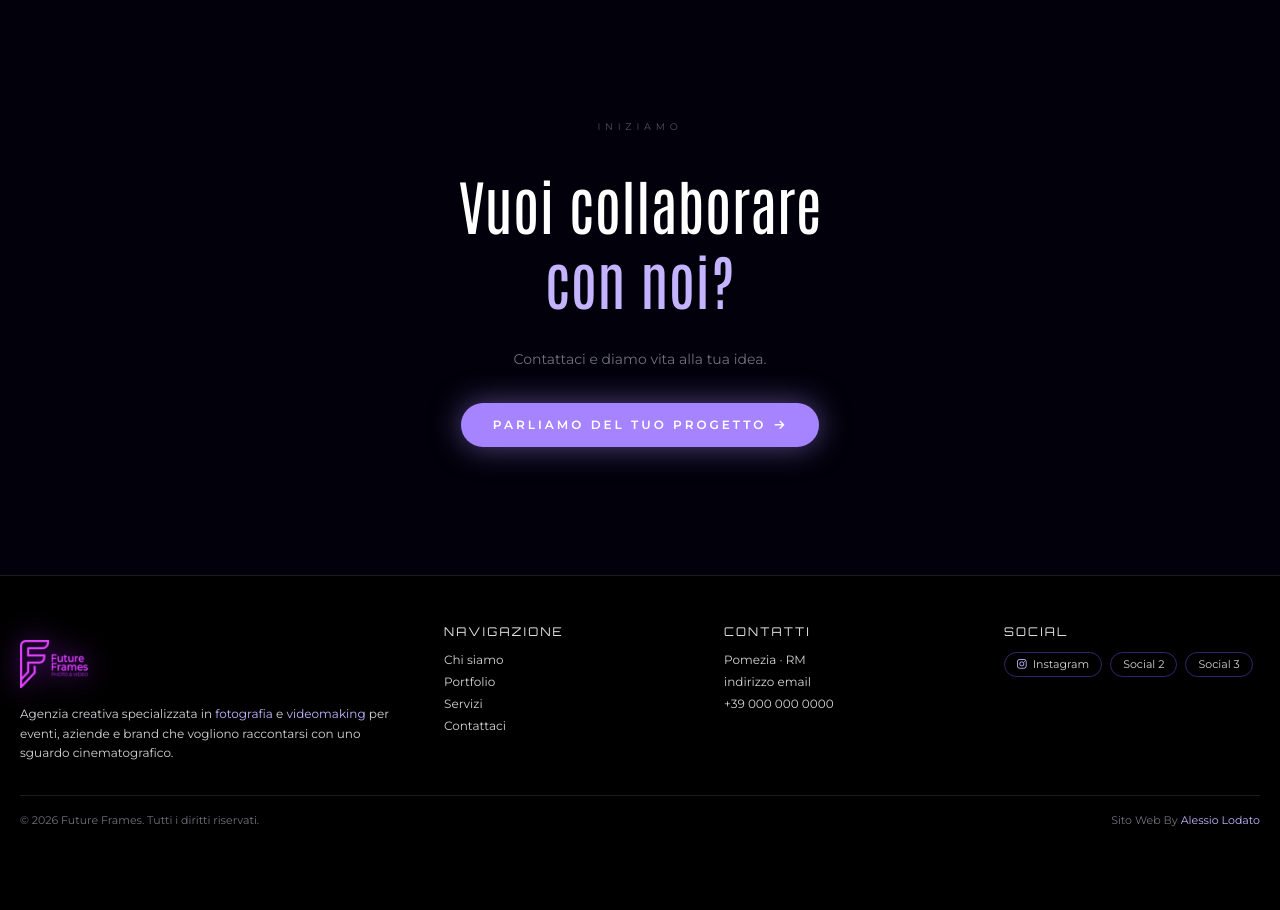
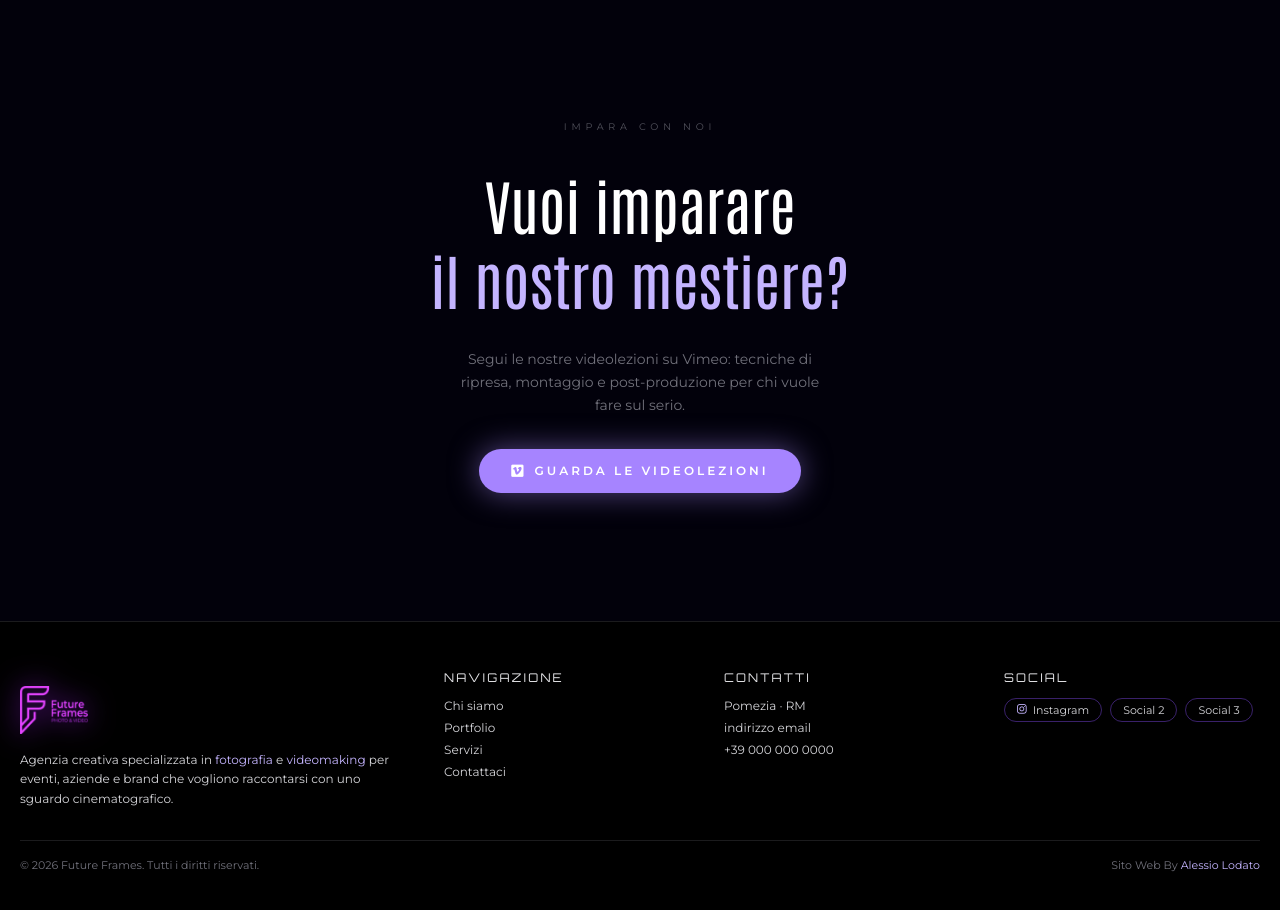
Before and after one commit to alelodato/future-frames-next, a Next.js app: page /servizi in a window 1280 px wide. Shown: the part 5640-6550 px from the top of the page. Before the commit the page ends 6516 px from the top, so only its background shows below. Built offline with nearby package versions, Linux system fonts and the light colour scheme; some icons are missing.

Commit message:
aggiunto cta videolezioni alla pagina servizi

```diff
--- a/src/app/portfolio/page.jsx
+++ b/src/app/portfolio/page.jsx
@@ -221,7 +221,6 @@ function buildPanels(projects) {
   return panels;
 }
 
-// ─── Horizontal track ─────────────────────────────────────────
 function HorizontalPortfolio({ projects }) {
   const sectionRef = useRef(null);
   const trackRef = useRef(null);
@@ -284,7 +283,7 @@ function HorizontalPortfolio({ projects }) {
             <p className="mt-4 font-montserrat text-sm md:text-base text-zinc-400 tracking-[0.15em]">
               Storie raccontate attraverso il movimento
             </p>
-            <div className="mt-8 flex items-center justify-center gap-6">
+            {/*<div className="mt-8 flex items-center justify-center gap-6">
               <div className="text-center">
                 <p className="font-antonio text-3xl text-white">{projects.length}</p>
                 <p className="font-montserrat text-[0.55rem] uppercase tracking-[0.3em] text-zinc-500 mt-0.5">Progetti</p>
@@ -294,7 +293,7 @@ function HorizontalPortfolio({ projects }) {
                 <p className="font-antonio text-3xl text-white">{panels.length}</p>
                 <p className="font-montserrat text-[0.55rem] uppercase tracking-[0.3em] text-zinc-500 mt-0.5">Sequenze</p>
               </div>
-            </div>
+            </div> */}
           </div>
 
           {/* Scroll hint */}
@@ -322,11 +321,48 @@ function HorizontalPortfolio({ projects }) {
   );
 }
 
-// ─── Mobile: griglia verticale ────────────────────────────────
+// ─── PATTERN MOBILE A: 1 grande + 2 sotto ─────────────────────
+function MobilePatternA({ projects }) {
+  const [p1, p2, p3] = projects;
+  return (
+    <div className="flex flex-col gap-0.5">
+      <ProjectCard project={p1} className="w-full h-[70vw]" />
+      <div className="flex gap-0.5">
+        {p2 && <ProjectCard project={p2} className="flex-1 h-[45vw]" />}
+        {p3 && <ProjectCard project={p3} className="flex-1 h-[45vw]" />}
+      </div>
+    </div>
+  );
+}
+
+// ─── PATTERN MOBILE B: due affiancati con altezza piena ──────
+function MobilePatternB({ projects }) {
+  const [p1, p2] = projects;
+  return (
+    <div className="flex gap-0.5 h-[75vw]">
+      {p1 && <ProjectCard project={p1} className="flex-1 h-full" />}
+      {p2 && <ProjectCard project={p2} className="flex-1 h-full" />}
+    </div>
+  );
+}
+
+// ─── PATTERN MOBILE C: tre affiancati ────────────────────────
+function MobilePatternC({ projects }) {
+  const [p1, p2, p3] = projects;
+  return (
+    <div className="flex gap-0.5 h-[55vw]">
+      {p1 && <ProjectCard project={p1} className="flex-1 h-full" />}
+      {p2 && <ProjectCard project={p2} className="flex-1 h-full" />}
+      {p3 && <ProjectCard project={p3} className="flex-1 h-full" />}
+    </div>
+  );
+}
+
 function MobilePortfolio({ projects }) {
   const panels = buildPanels(projects);
   return (
     <div className="md:hidden">
+      {/* Hero */}
       <section className="relative h-screen overflow-hidden flex items-center justify-center">
         <video src="/videos/ToyotaXReply.mp4" autoPlay muted loop playsInline
           className="absolute inset-0 h-full w-full object-cover opacity-50"
@@ -348,16 +384,20 @@ function MobilePortfolio({ projects }) {
           </div>
         </div>
       </section>
-      <div className="space-y-1">
-        {projects.map((p) => (
-          <ProjectCard key={p.id} project={p} className="w-full h-[60vw] min-h-[280px]" />
-        ))}
+
+      {/* Pannelli con pattern */}
+      <div className="flex flex-col gap-0.5">
+        {panels.map((panel, i) => {
+          if (panel.type === "A") return <MobilePatternA key={i} projects={panel.projects} />;
+          if (panel.type === "B") return <MobilePatternB key={i} projects={panel.projects} />;
+          if (panel.type === "C") return <MobilePatternC key={i} projects={panel.projects} />;
+          return null;
+        })}
       </div>
     </div>
   );
 }
 
-// ─── PAGE ─────────────────────────────────────────────────────
 export default function Portfolio() {
   const [projects, setProjects] = useState([]);
   const [loading, setLoading] = useState(true);
@@ -399,17 +439,12 @@ export default function Portfolio() {
         <div className="pointer-events-none absolute inset-0"
           style={{ background: "radial-gradient(ellipse at center, rgba(139,92,246,0.12) 0%, transparent 70%)" }} />
         <div className="relative z-10 text-center px-4 space-y-6">
-          <div className="flex items-center justify-center gap-4">
-            <div className="h-px w-8 bg-violet-500/50" />
-            <span className="font-montserrat text-[0.6rem] uppercase tracking-[0.4em] text-violet-400">Next project</span>
-            <div className="h-px w-8 bg-violet-500/50" />
-          </div>
           <h2 className="font-antonio text-5xl md:text-7xl text-white leading-none">
             Pronto a raccontare
             <span className="block text-violet-300">la tua storia?</span>
           </h2>
           <p className="font-montserrat text-sm text-zinc-400 max-w-sm mx-auto leading-relaxed">
-            Ogni progetto nasce da una conversazione.
+            Rendi la tua idea il nostro prossimo progetto.
           </p>
           <Link href="/contact"
             className="group inline-flex items-center gap-3 rounded-full border border-violet-400/50 px-8 py-4 font-montserrat text-xs uppercase tracking-[0.3em] text-violet-300 transition-all hover:bg-violet-900/30 hover:border-violet-400 hover:shadow-[0_0_40px_rgba(139,92,246,0.3)]">
--- a/src/app/servizi/page.jsx
+++ b/src/app/servizi/page.jsx
@@ -373,23 +373,25 @@ function VideoReview() {
   );
 }
 
-// ─── CTA FINALE ───────────────────────────────────────────────
 function FinalCTA() {
   return (
     <section className="py-32 px-6 text-center space-y-8 bg-[#02010b]">
-      <p className="font-montserrat text-[0.6rem] uppercase tracking-[0.5em] text-zinc-600">Iniziamo</p>
+      <p className="font-montserrat text-[0.6rem] uppercase tracking-[0.5em] text-zinc-600">Impara con noi</p>
       <h2 className="font-antonio text-4xl md:text-6xl text-white leading-tight mx-auto max-w-2xl">
-        Vuoi collaborare <br />
-        <span className="text-violet-300">con noi?</span>
+        Vuoi imparare<br />
+        <span className="text-violet-300">il nostro mestiere?</span>
       </h2>
       <p className="font-montserrat text-sm text-zinc-500 max-w-sm mx-auto leading-relaxed">
-        Contattaci e diamo vita alla tua idea.
+        Segui le nostre videolezioni su Vimeo: tecniche di ripresa, montaggio e post-produzione per chi vuole fare sul serio.
       </p>
-      <Link href="/contact"
+      <a
+        href="https://vimeo.com/futureframes"
+        target="_blank"
+        rel="noopener noreferrer"
         className="inline-flex items-center justify-center gap-2 rounded-full bg-violet-400 px-8 py-3.5 font-montserrat text-xs font-semibold uppercase tracking-[0.25em] text-[#050211] shadow-[0_0_30px_rgba(167,139,250,0.5)] transition hover:bg-violet-300 hover:shadow-[0_0_50px_rgba(167,139,250,0.8)]">
-        Parliamo del tuo progetto
-        <i className="fa-solid fa-arrow-right text-[0.7rem]" />
-      </Link>
+        <i className="fa-brands fa-vimeo text-sm" />
+        Guarda le videolezioni
+      </a>
     </section>
   );
 }
```
